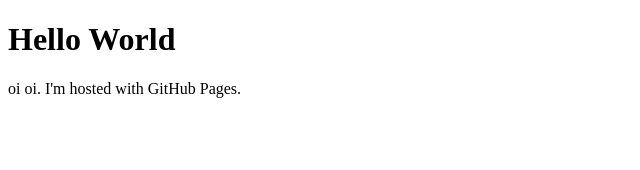
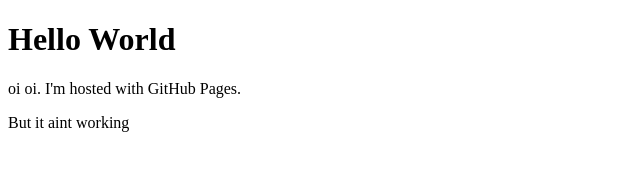
Before and after one commit to envmin/envmin, a plain HTML site: page index.html in a window 1280 px wide. Shown: the whole page, without its empty margins (0-640 px from the left). Drawn offline with Linux system fonts and the light colour scheme.

Commit message:
Update index.html

```diff
--- a/index.html
+++ b/index.html
@@ -3,5 +3,7 @@
 <body>
 <h1>Hello World</h1>
 <p>oi oi. I'm hosted with GitHub Pages.</p>
+
+<p>But it aint working</p>
 </body>
 </html>
```
